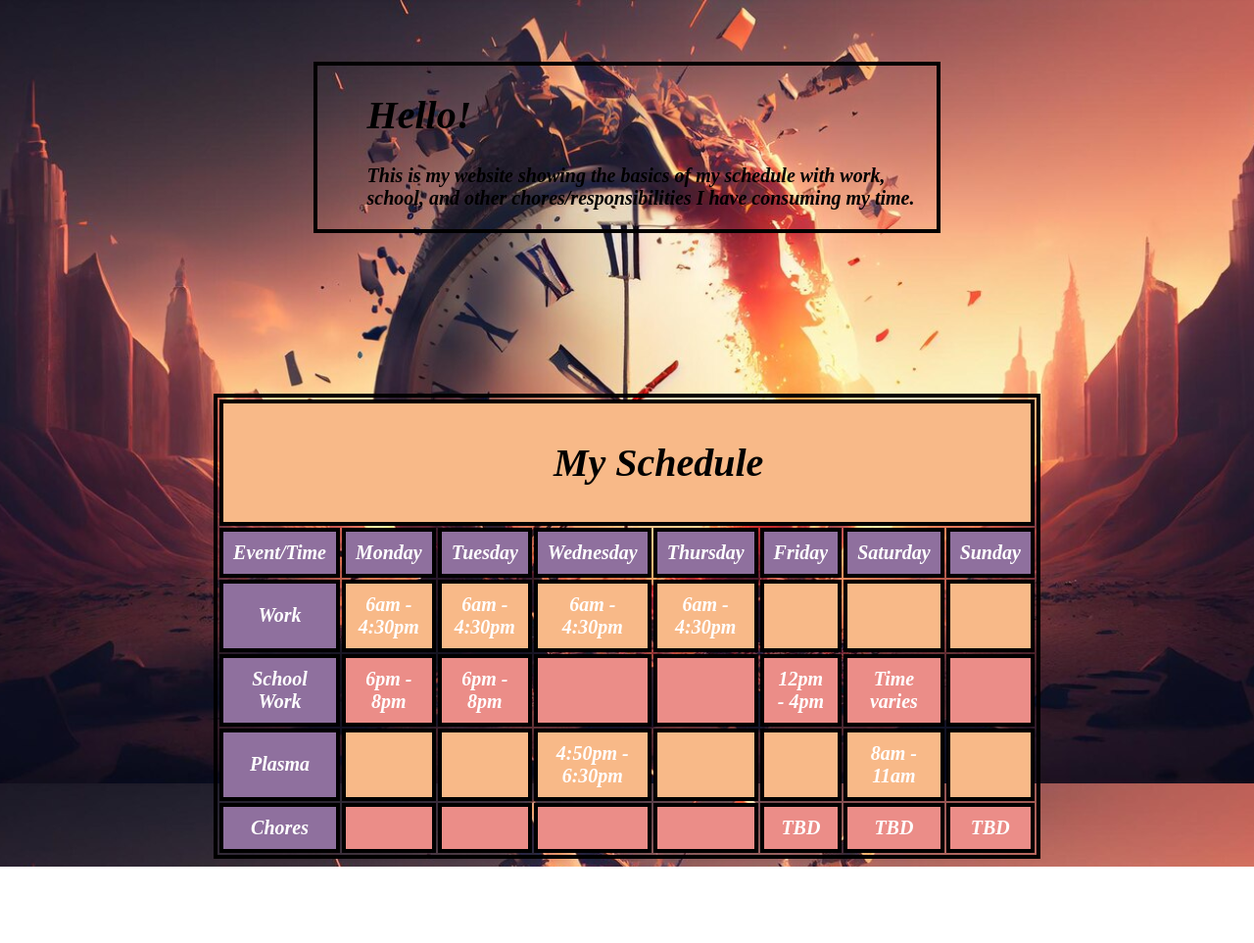
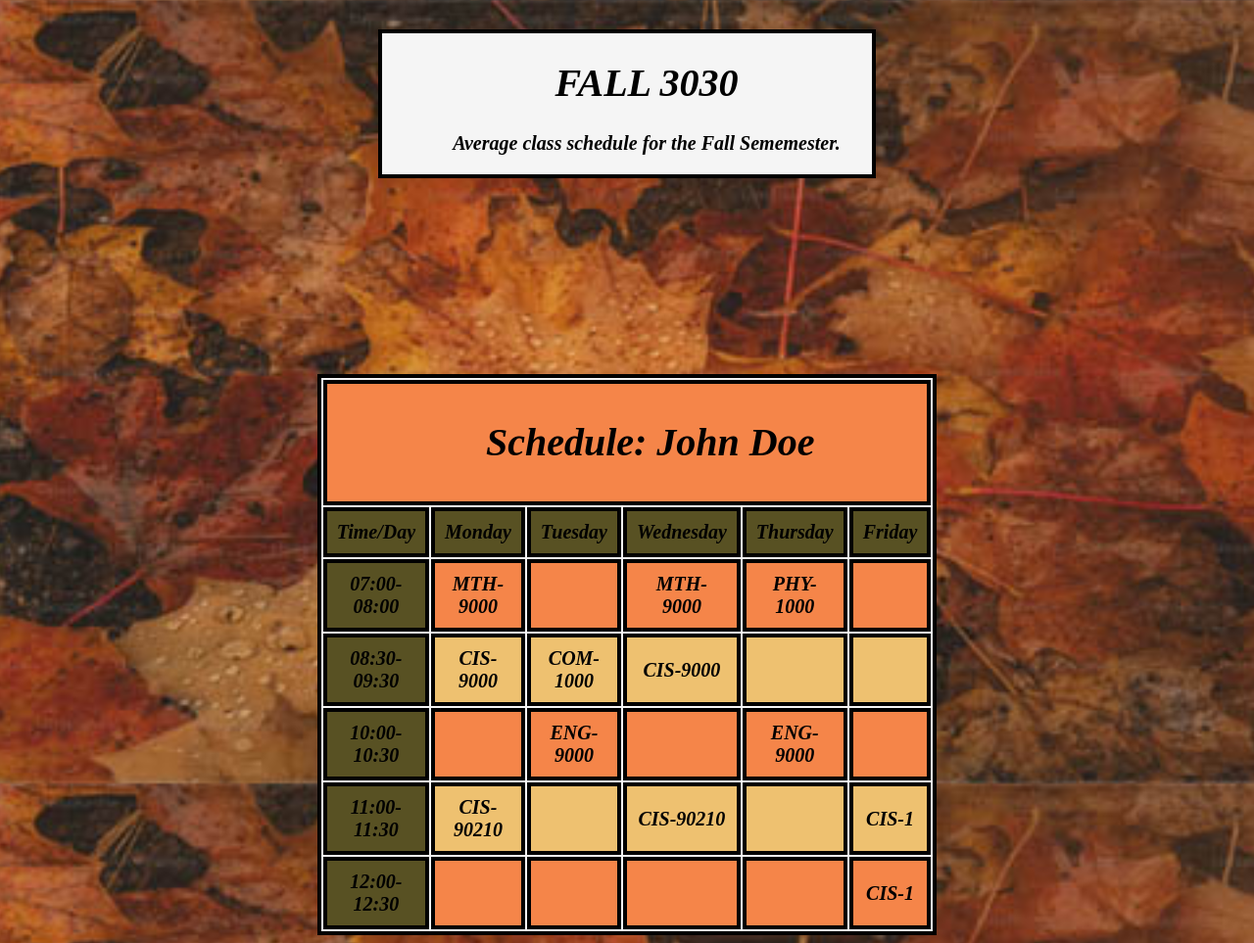
Before and after one commit to Arcanium92/My-Schedule, a plain HTML site: page index.html in a window 1280 px wide. Shown: the whole page at 98% size. Before the commit the page ends 885 px from the top, so only its background shows below. Drawn offline with Linux system fonts and the light colour scheme.

Commit message:
changed color palette and body background. Edited table contents

```diff
--- a/index.html
+++ b/index.html
@@ -8,64 +8,62 @@
 </head>
 <body>
     <div class="container">
-        <h1>Hello!</h1>
-        <p>This is my website showing the basics of my schedule with work, school, and other chores/responsibilities I have consuming my time.</p>
+        <h1>FALL 3030</h1>
+        <p>Average class schedule for the Fall Sememester.</p>
     </div>
     <table>
         <tr>
-            <td colspan="8">
-                <h1>My Schedule</h1>
+            <td colspan="6">
+                <h1>Schedule: John Doe</h1>
             </td>
         </tr>
         <tr>
-            <th>Event/Time</th>
+            <th>Time/Day</th>
             <th>Monday</th>
             <th>Tuesday</th>
             <th>Wednesday</th>
             <th>Thursday</th>
             <th>Friday</th>
-            <th>Saturday</th>
-            <th>Sunday</th>
         </tr>
         <tr>
-            <th>Work</th>
-            <td>6am - 4:30pm</td>
-            <td>6am - 4:30pm</td>
-            <td>6am - 4:30pm</td>
-            <td>6am - 4:30pm</td>
+            <th>07:00-08:00</th>
+            <td>MTH-9000</td>
             <td></td>
+            <td>MTH-9000</td>
+            <td>PHY-1000</td>
+            <td></td>
+        </tr>
+        <tr>
+            <th>08:30-09:30</th>
+            <td>CIS-9000</td>
+            <td>COM-1000</td>
+            <td>CIS-9000</td>
             <td></td>
             <td></td>
         </tr>
         <tr>
-            <th>School Work</th>
-            <td>6pm - 8pm</td>
-            <td>6pm - 8pm</td>
+            <th>10:00-10:30</th>
             <td></td>
+            <td>ENG-9000</td>
             <td></td>
-            <td>12pm - 4pm</td>
-            <td>Time varies</td>
+            <td>ENG-9000</td>
             <td></td>
         </tr>
         <tr>
-            <th>Plasma</th>
+            <th>11:00-11:30</th>
+            <td>CIS-90210</td>
             <td></td>
+            <td>CIS-90210</td>
             <td></td>
-            <td>4:50pm - 6:30pm</td>
-            <td></td>
-            <td></td>
-            <td>8am - 11am</td>
-            <td></td>
+            <td>CIS-1</td>
         </tr>
         <tr>
-            <th>Chores</th>
+            <th>12:00-12:30</th>
             <td></td>
             <td></td>
             <td></td>
             <td></td>
-            <td>TBD</td>
-            <td>TBD</td>
-            <td>TBD</td>
+            <td>CIS-1</td>
         </tr>
     </table>
 </body>
--- a/style.css
+++ b/style.css
@@ -1,8 +1,8 @@
 body {
-    background-image: url(clock_background.jpg);
+    background-image: url(fall.jpg);
     background-size: cover;
     background-attachment: fixed;
-    color: white;
+    color: black;
     font-weight: bold;
     font-size: 20px;
     font-style: italic;
@@ -10,26 +10,28 @@ body {
 
 /*-- Table settings --*/
 table {
-    background-image: url(parchment.jpg);
+    background-color: whitesmoke;
     background-size: cover;
     margin: auto;
-    margin-top: 13%;
+    margin-top: 200px;
 }
 
 table, th, td {
-    border: 4px black solid; width: 50%; text-align: center;
+    border: 4px black solid;
+    width: 50%;
+    text-align: center;
 }
 
 tr:nth-child(even) {
-    background-color: #eb8d88;
+    background-color: #eec170;
 }
 
 tr:nth-child(odd) {
-    background-color: #f8b988;
+    background-color: #f58549;
 }
 
 th {
-    background-color: #8f709e;
+    background-color: #585123;
 }
 
 th, td {
@@ -40,11 +42,11 @@ th, td {
 /*-- --*/
 
 .container {
-    background-image: url(parchment.jpg);
+    background-color: whitesmoke;
     margin: auto;
-    margin-top: 5%;
-    width: 50%;
-    align-items: center;
+    margin-top: 30px;
+    width: 500px;
+    text-align: center;
     border: 4px black solid;
 }
 
```
Also changed, not shown: clock_background.jpg (deleted), fall.jpg (added).
